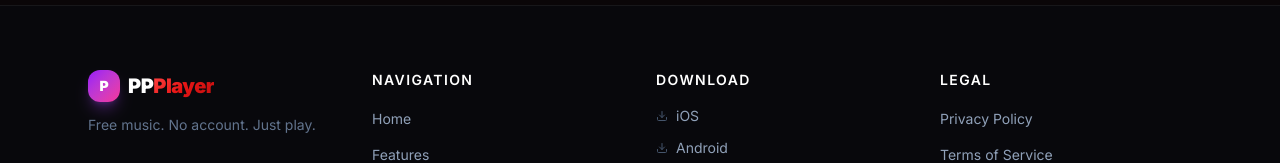
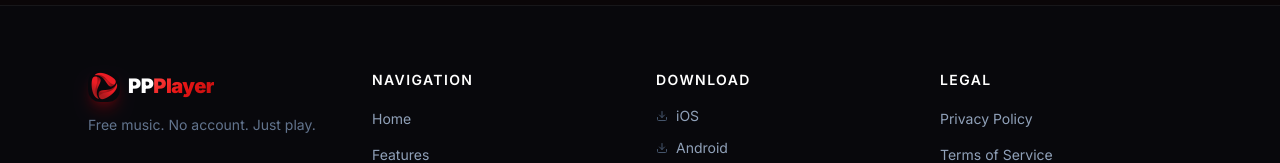
Before and after one commit to ppplayermusic/website, a Next.js app: page / in a window 1280 px wide. Shown: the part 5878-6041 px from the top of the page. Built offline with nearby package versions, Linux system fonts and the light colour scheme.

Commit message:
fix: replace footer placeholder logo with brand logo and red theme

```diff
--- a/components/Footer.tsx
+++ b/components/Footer.tsx
@@ -1,3 +1,4 @@
+import Image from 'next/image'
 import Link from 'next/link'
 import { Download } from 'lucide-react'
 import { DOWNLOAD_LINKS, SITE_TAGLINE } from '@/lib/constants'
@@ -27,9 +28,13 @@ export default function Footer() {
           {/* Brand */}
           <div className="md:col-span-1">
             <Link href="/" className="flex items-center gap-2 mb-3">
-              <div className="w-8 h-8 rounded-xl bg-gradient-to-br from-purple-600 to-pink-500 flex items-center justify-center shadow-lg shadow-purple-500/30">
-                <span className="text-white font-black text-sm">P</span>
-              </div>
+              <Image
+                src="/logo.png"
+                alt="PPPlayer Logo"
+                width={32}
+                height={32}
+                className="rounded-xl shadow-lg shadow-red-700/30"
+              />
               <span className="text-white font-black text-xl tracking-tight">
                 PP<span className="gradient-text">Player</span>
               </span>
```
